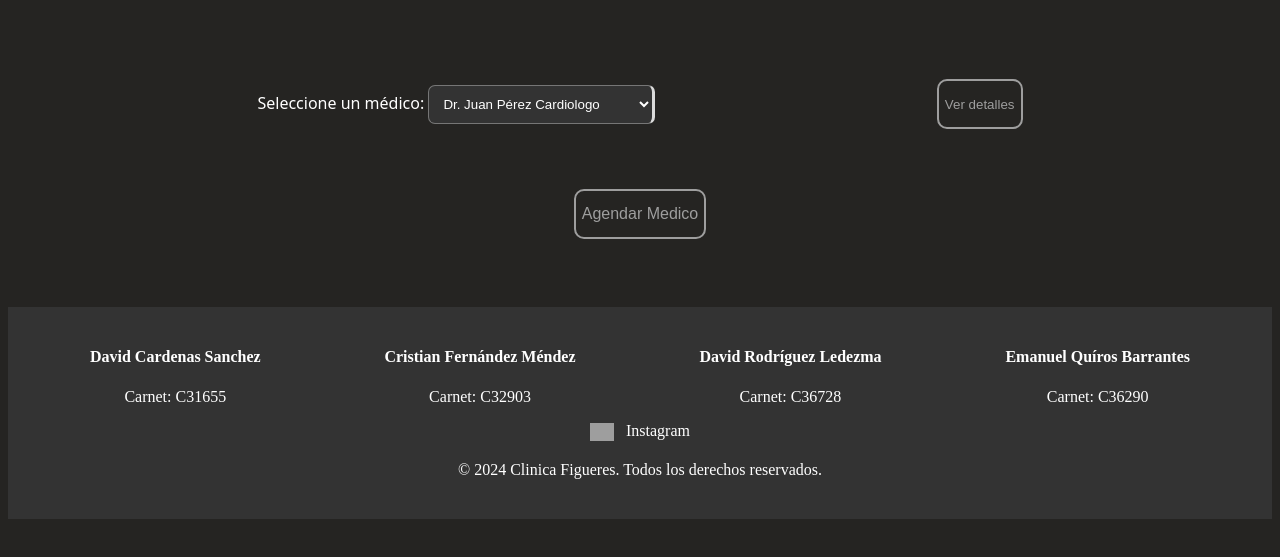
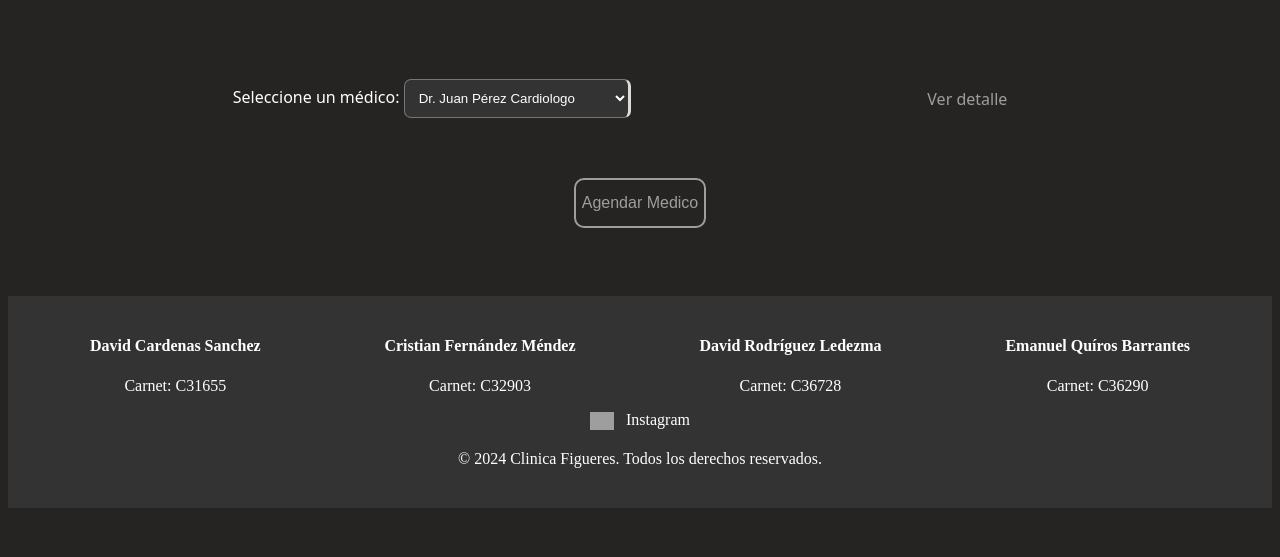
Before and after one commit to DavidRole/ProyectoFinalWeb, a plain HTML site: page Client/AdminWindow.html in a window 1280 px wide. Shown: the part 101-658 px from the top of the page. Drawn offline with Linux system fonts and the light colour scheme.

Commit message:
Abrir ventanas admin

```diff
--- a/Client/AdminWindow.css
+++ b/Client/AdminWindow.css
@@ -64,7 +64,6 @@ nav {
 .menulinks {
     display: flex;
     gap: 24px;
-    border-right: 3px solid #dbdbdb;
     padding-inline: 24px;
 }
 
@@ -97,6 +96,13 @@ iframe {
     color: white;
     padding: 10px;
     border-right: 3px solid #dbdbdb;
+}
+.menulinks a {
+    font-weight: 500;
+    color: #9e9e9e;
+    padding: 8px 16px;
+    border-radius: 10px;
+    transition: 0.2s;
 }
 
 .admin {
--- a/Client/AdminWindow.html
+++ b/Client/AdminWindow.html
@@ -28,8 +28,9 @@
                     <option value="medico4">Dra. Lucía Fernández Pediatra</option>
                 </select>
             </section>
-
-            <button class="buttons">Ver detalles</button>
+            <div class="menulinks">
+                <a href="DoctorDetails.html" class="link">Ver detalle</a>
+            </div>
         </div>
         <div class="buttonAdmin">
             <button class="buttons">
```
